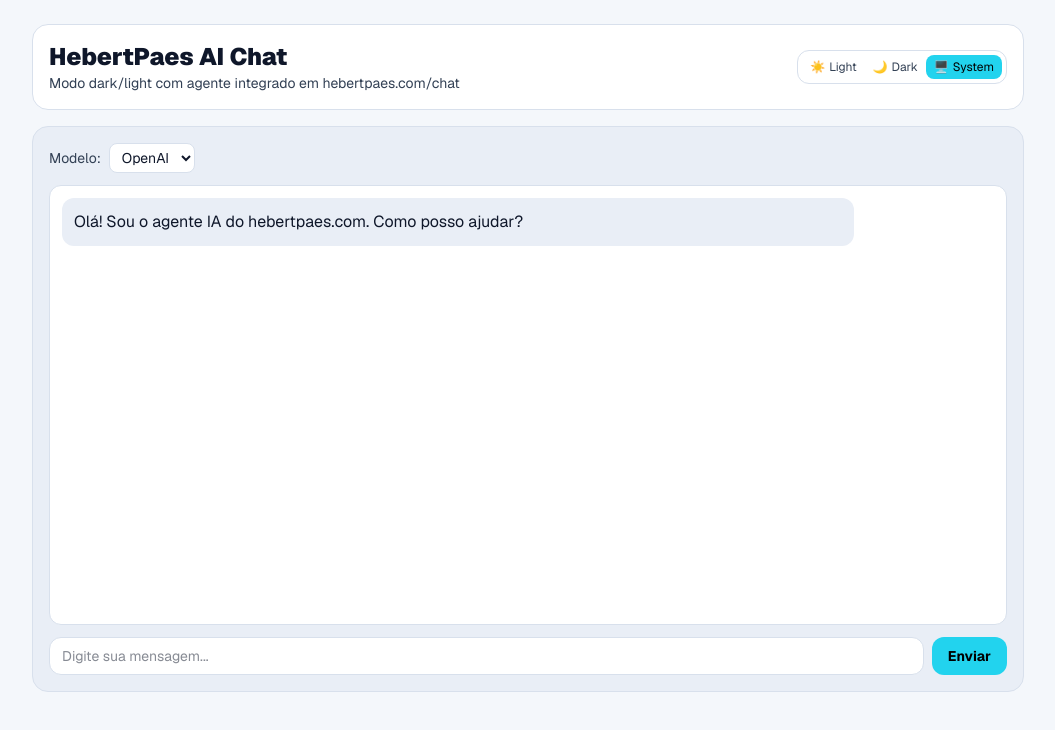
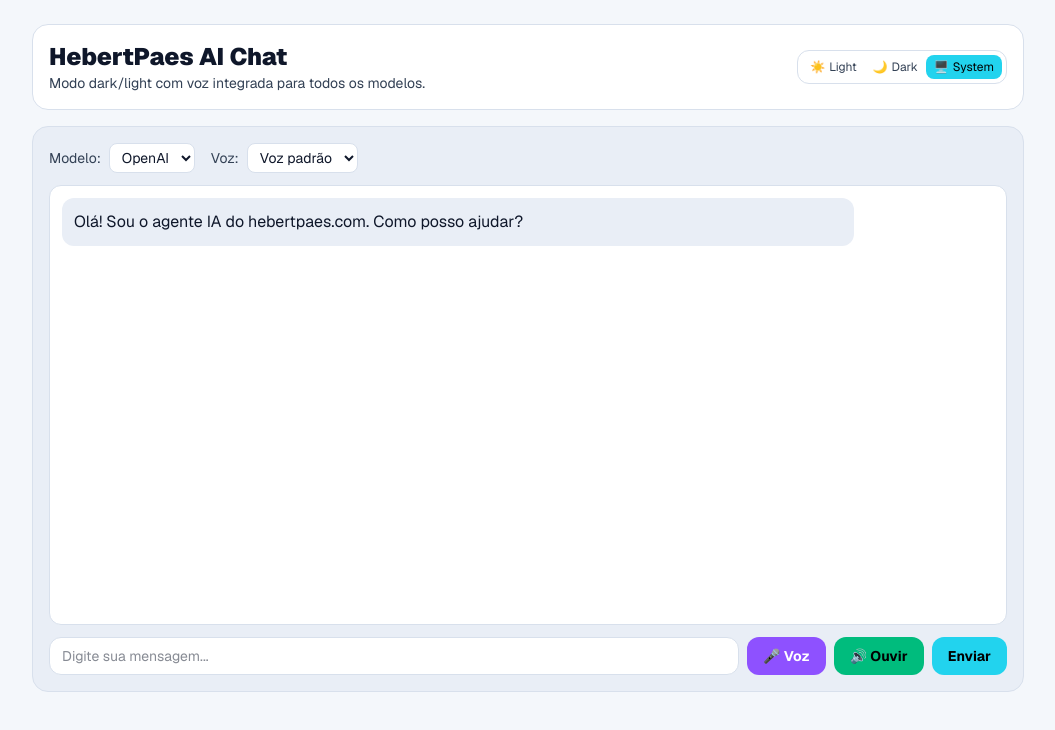
Before and after one commit to hebertpaes/hebertpaes-portfolio, a Next.js app: page /chat in a window 1280 px wide. Shown: the top 730 px of the page, without its empty margins (112-1167 px from the left). Built offline with nearby package versions, Linux system fonts and the light colour scheme.

Commit message:
feat(chat): add voice input/output to multimodel chat

```diff
--- a/app/chat/chat-client.tsx
+++ b/app/chat/chat-client.tsx
@@ -1,6 +1,6 @@
 "use client";
 
-import { useState } from "react";
+import { useEffect, useState } from "react";
 import ThemeToggle from "../components/theme-toggle";
 
 type Msg = { role: "user" | "assistant"; text: string };
@@ -9,9 +9,32 @@ export default function ChatClient() {
   const [model, setModel] = useState("openai");
   const [input, setInput] = useState("");
   const [loading, setLoading] = useState(false);
+  const [isListening, setIsListening] = useState(false);
+  const [selectedVoice, setSelectedVoice] = useState("");
+  const [voices, setVoices] = useState<SpeechSynthesisVoice[]>([]);
   const [messages, setMessages] = useState<Msg[]>([
     { role: "assistant", text: "Olá! Sou o agente IA do hebertpaes.com. Como posso ajudar?" },
   ]);
+
+  useEffect(() => {
+    if (typeof window === "undefined" || !window.speechSynthesis) return;
+
+    const loadVoices = () => {
+      const list = window.speechSynthesis.getVoices();
+      setVoices(list);
+      if (!selectedVoice && list.length) {
+        const pt = list.find((v) => v.lang.toLowerCase().startsWith("pt"));
+        setSelectedVoice((pt || list[0]).name);
+      }
+    };
+
+    loadVoices();
+    window.speechSynthesis.onvoiceschanged = loadVoices;
+
+    return () => {
+      window.speechSynthesis.onvoiceschanged = null;
+    };
+  }, [selectedVoice]);
 
   async function send() {
     if (!input.trim() || loading) return;
@@ -34,19 +57,57 @@ export default function ChatClient() {
     }
   }
 
+  function startVoiceInput() {
+    const SR = (window as any).SpeechRecognition || (window as any).webkitSpeechRecognition;
+    if (!SR) {
+      setMessages((prev) => [...prev, { role: "assistant", text: "Reconhecimento de voz não suportado neste navegador." }]);
+      return;
+    }
+
+    const recognition = new SR();
+    recognition.lang = "pt-BR";
+    recognition.interimResults = false;
+    recognition.maxAlternatives = 1;
+
+    recognition.onstart = () => setIsListening(true);
+    recognition.onend = () => setIsListening(false);
+    recognition.onerror = () => setIsListening(false);
+    recognition.onresult = (event: any) => {
+      const transcript = event?.results?.[0]?.[0]?.transcript || "";
+      if (!transcript) return;
+      setInput(String(transcript).trim());
+    };
+
+    recognition.start();
+  }
+
+  function speakLastAssistant() {
+    const lastAssistant = [...messages].reverse().find((m) => m.role === "assistant");
+    if (!lastAssistant?.text || !window.speechSynthesis) return;
+
+    const utterance = new SpeechSynthesisUtterance(lastAssistant.text);
+    utterance.lang = "pt-BR";
+
+    const picked = voices.find((v) => v.name === selectedVoice);
+    if (picked) utterance.voice = picked;
+
+    window.speechSynthesis.cancel();
+    window.speechSynthesis.speak(utterance);
+  }
+
   return (
     <main className="min-h-screen bg-[var(--bg-primary)] text-[var(--text-primary)] transition-colors duration-300">
       <div className="mx-auto flex max-w-5xl flex-col gap-4 px-4 py-6">
         <header className="flex items-center justify-between rounded-2xl border border-[var(--border-primary)] bg-[var(--bg-surface)] p-4">
           <div>
             <h1 className="text-2xl font-black">HebertPaes AI Chat</h1>
-            <p className="text-sm text-[var(--text-secondary)]">Modo dark/light com agente integrado em hebertpaes.com/chat</p>
+            <p className="text-sm text-[var(--text-secondary)]">Modo dark/light com voz integrada para todos os modelos.</p>
           </div>
           <ThemeToggle />
         </header>
 
         <section className="rounded-2xl border border-[var(--border-primary)] bg-[var(--bg-muted)] p-4">
-          <div className="mb-3 flex items-center gap-2 text-sm">
+          <div className="mb-3 flex flex-wrap items-center gap-2 text-sm">
             <span className="text-[var(--text-secondary)]">Modelo:</span>
             <select value={model} onChange={(e) => setModel(e.target.value)} className="rounded-lg border border-[var(--border-primary)] bg-[var(--bg-surface)] px-2 py-1">
               <option value="openai">OpenAI</option>
@@ -54,6 +115,18 @@ export default function ChatClient() {
               <option value="gemini">Gemini</option>
               <option value="llama">Llama</option>
               <option value="mistral">Mistral</option>
+            </select>
+
+            <span className="ml-2 text-[var(--text-secondary)]">Voz:</span>
+            <select
+              value={selectedVoice}
+              onChange={(e) => setSelectedVoice(e.target.value)}
+              className="max-w-[220px] rounded-lg border border-[var(--border-primary)] bg-[var(--bg-surface)] px-2 py-1"
+            >
+              {voices.length === 0 && <option value="">Voz padrão</option>}
+              {voices.map((v) => (
+                <option key={v.name} value={v.name}>{v.name} ({v.lang})</option>
+              ))}
             </select>
           </div>
 
@@ -65,14 +138,29 @@ export default function ChatClient() {
             ))}
           </div>
 
-          <div className="mt-3 flex gap-2">
+          <div className="mt-3 flex flex-wrap gap-2">
             <input
               value={input}
               onChange={(e) => setInput(e.target.value)}
               onKeyDown={(e) => e.key === "Enter" && send()}
               placeholder="Digite sua mensagem..."
-              className="w-full rounded-xl border border-[var(--border-primary)] bg-[var(--bg-surface)] px-3 py-2 text-sm"
+              className="min-w-[260px] flex-1 rounded-xl border border-[var(--border-primary)] bg-[var(--bg-surface)] px-3 py-2 text-sm"
             />
+            <button
+              type="button"
+              onClick={startVoiceInput}
+              disabled={isListening}
+              className="rounded-xl bg-violet-500 px-4 py-2 text-sm font-bold text-white disabled:opacity-60"
+            >
+              {isListening ? "Ouvindo..." : "🎤 Voz"}
+            </button>
+            <button
+              type="button"
+              onClick={speakLastAssistant}
+              className="rounded-xl bg-emerald-500 px-4 py-2 text-sm font-bold text-black"
+            >
+              🔊 Ouvir
+            </button>
             <button onClick={send} disabled={loading} className="rounded-xl bg-[var(--accent)] px-4 py-2 text-sm font-bold text-black disabled:opacity-60">
               {loading ? "..." : "Enviar"}
             </button>
```
